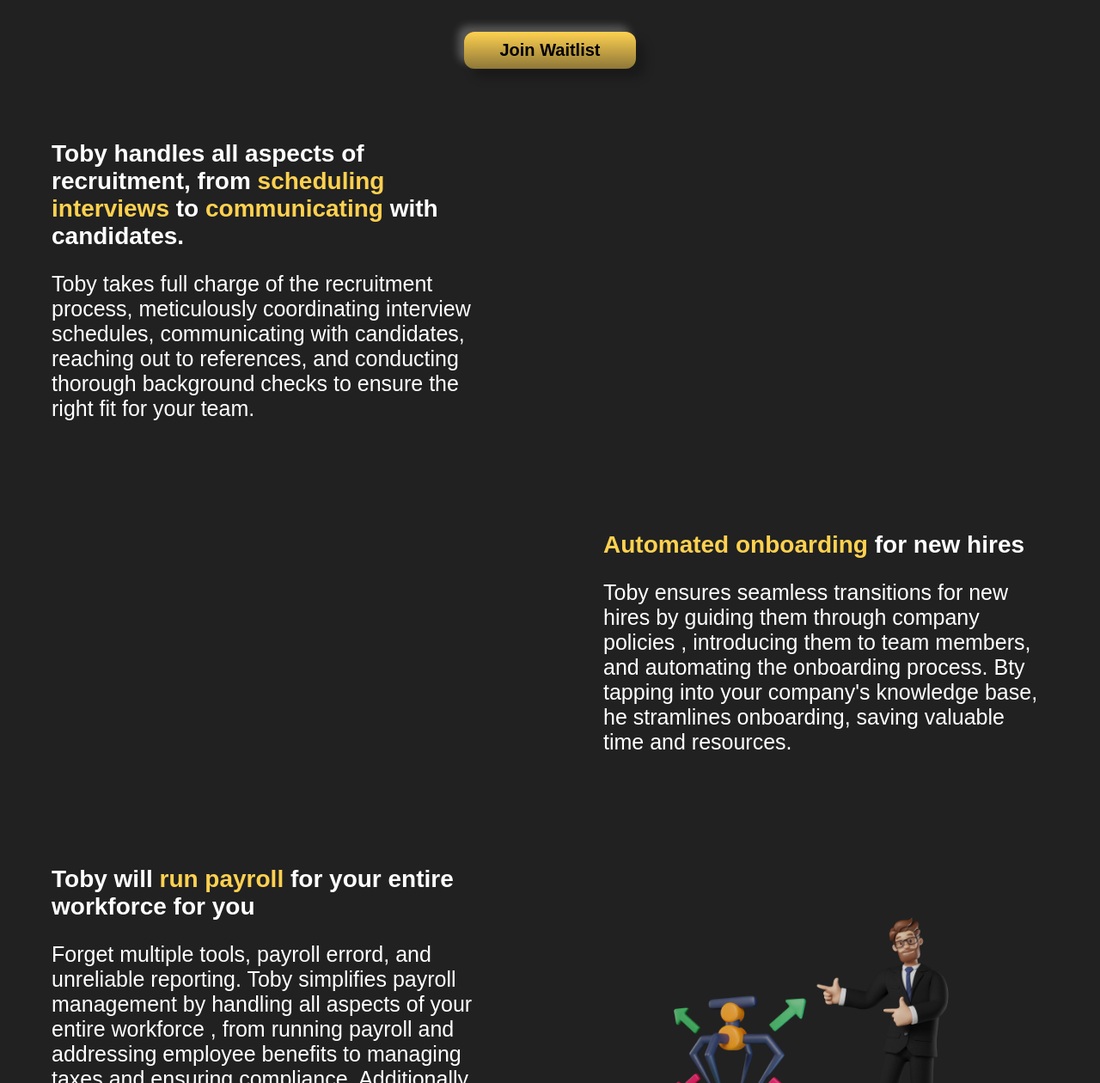
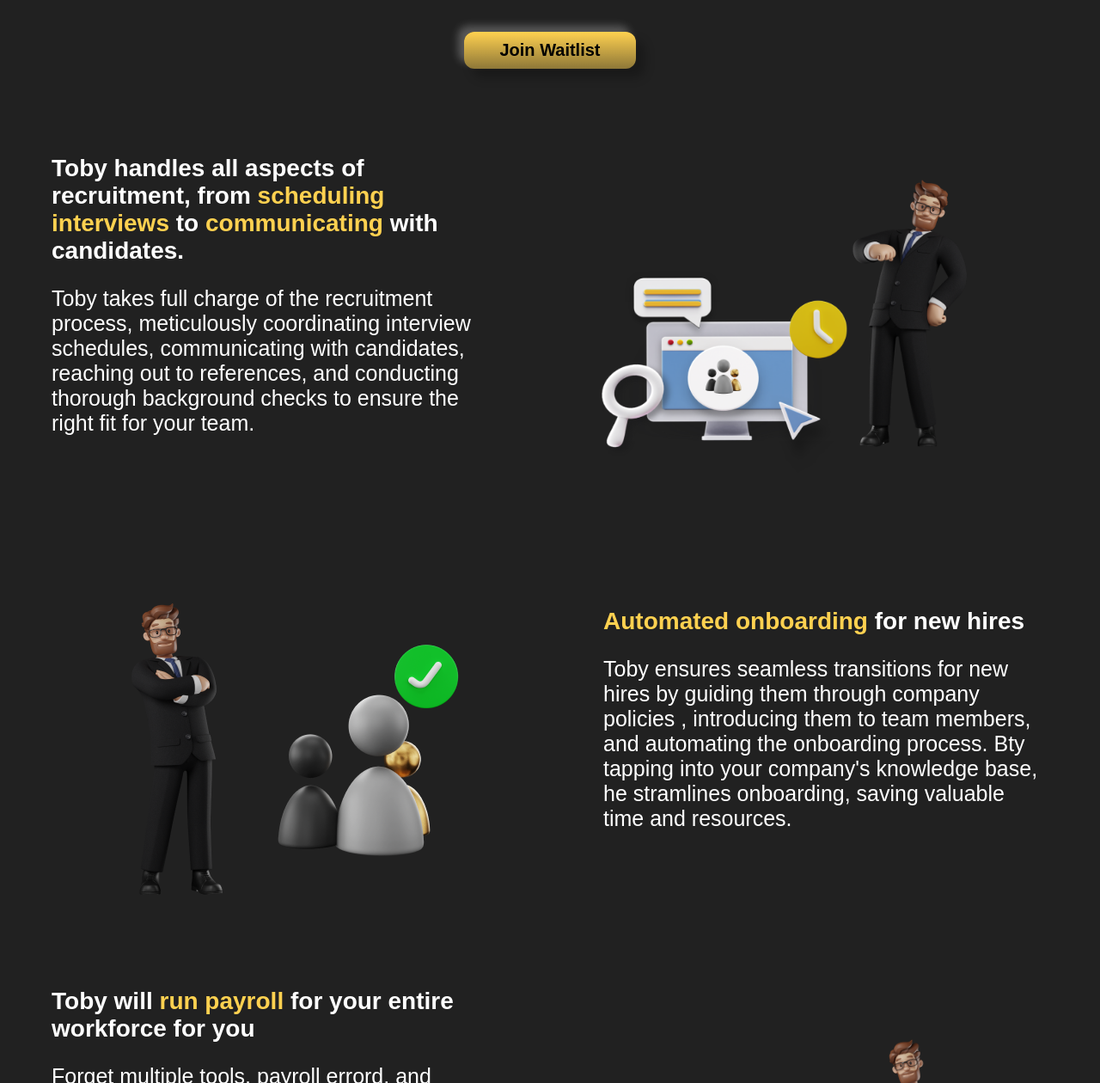
Before and after one commit to Kerubo0/hiring-manager, a website: page public/index.html in a window 1280 px wide. Shown: the part 1841-3101 px from the top of the page at 86% size. Drawn offline with Linux system fonts and the light colour scheme.

Commit message:
added illustrations

```diff
--- a/public/index.html
+++ b/public/index.html
@@ -128,7 +128,8 @@
             </div>
 
             <div class="hero-block-img-three">
-                <img class="img-four" src="images/" alt="">
+                <img class="img-four" src="images/interviews.png" alt=" shows Toby taking full charge of the recruitment
+                process">
             </div>
         </div>
     </div>
@@ -147,7 +148,8 @@
        </div>
 
         <div class="content-img-one" >
-            <img class="img-five" src="images/" alt="">
+            <img class="img-five" src="images/Onboarding.png" alt=" shows toby handling transition of new hires by guiding
+            them through company policies">
         </div>
       </div>
 
--- a/public/style.css
+++ b/public/style.css
@@ -537,20 +537,11 @@ footer {
     }
   }
 
-  .hero-block-one > * {
-    flex: 1 1 75%;
-    max-width: 55%;
-    }
-
   .hero-block-two > * {
     flex: 1 1 75%;
     max-width: 45%;
     }
 
-  .hero-block-three > * {
-    flex: 1 1 75%;
-    max-width: 45%;
-    }
 
   .content-one > * {
     flex: 1 1 75%;
```
Also changed, not shown: public/images/Onboarding.png (added), public/images/interviews.png (added).
